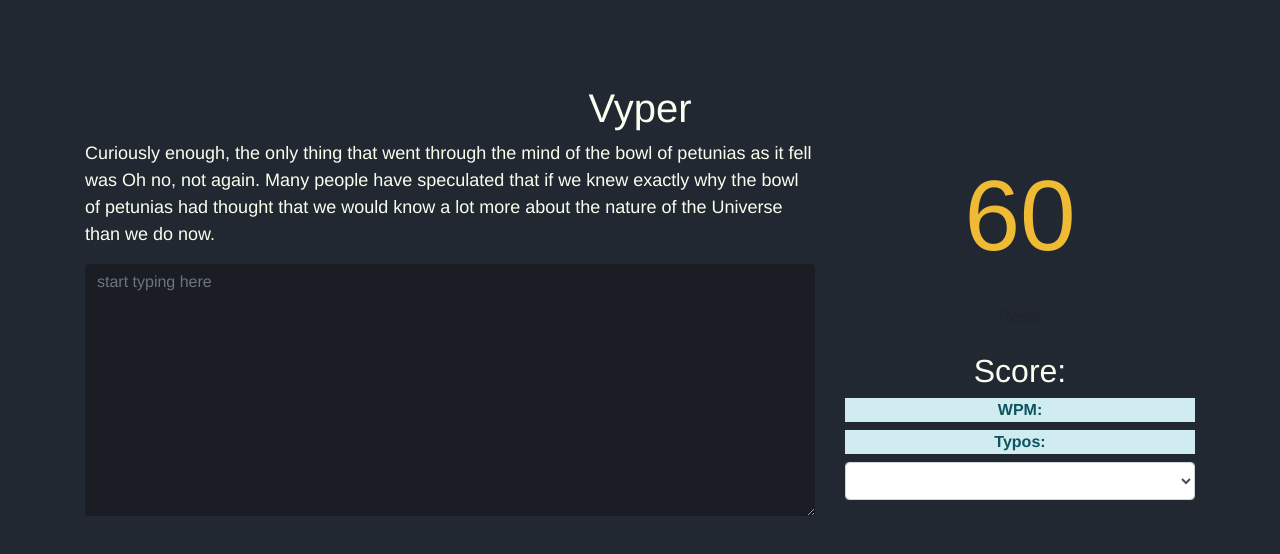
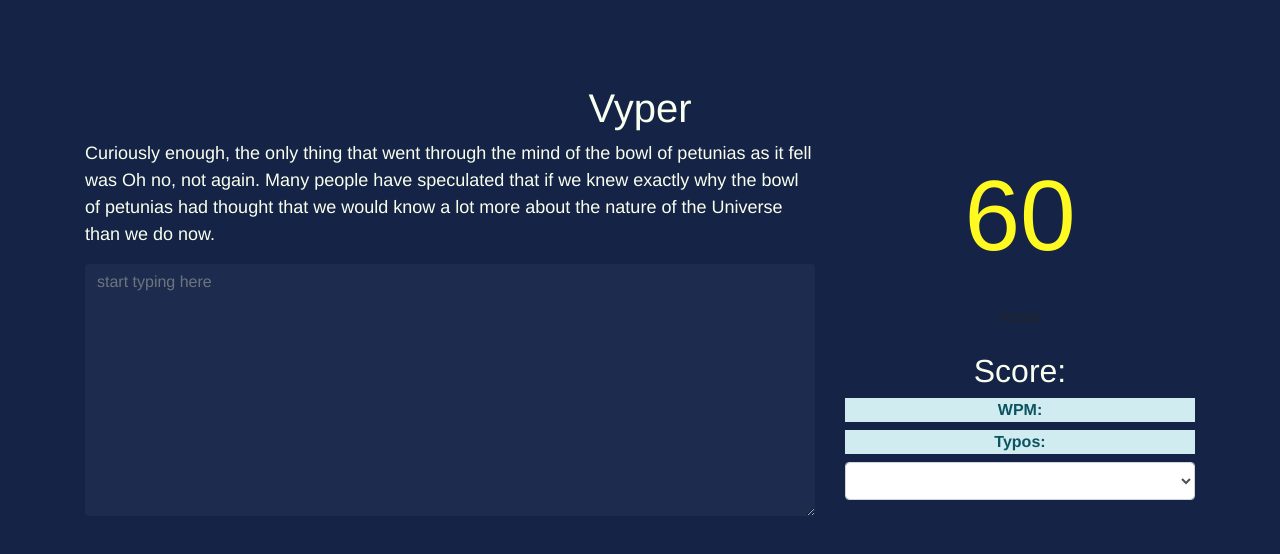
Before and after one commit to PatrikOlin/vyper, a Vue app: page / in a window 1280 px wide. Shown: the top 554 px of the page. Built offline with nearby package versions, Linux system fonts and the light colour scheme.

Commit message:
missed from last commit

```diff
--- a/src/assets/main.css
+++ b/src/assets/main.css
@@ -1,10 +1,11 @@
 :root {
-  --bg: #222831;
-  --dark-bg: #1a1d24;
+  --bg: #152347;
+  --bright-bg: #1d2c4e;
   --pink: #f59bac;
+  --purple: #a11ec6;
   --text-color: #f9ffee;
   --typed-text: #fee6c0;
-  --yellow: #efbb35;
+  --yellow: #fff922;
   --hot-pink: #e84279;
 }
 
--- a/src/components/Typer.vue
+++ b/src/components/Typer.vue
@@ -200,13 +200,13 @@
 
 .typer textarea {
   color: var(--typed-text);
-  background-color: var(--dark-bg);
+  background-color: var(--bright-bg);
   border: none;
 }
 
 .typer textarea:focus {
   color: var(--typed-text);
-  background-color: var(--dark-bg);
+  background-color: var(--bright-bg);
   outline: none;
 }
 </style>
```
